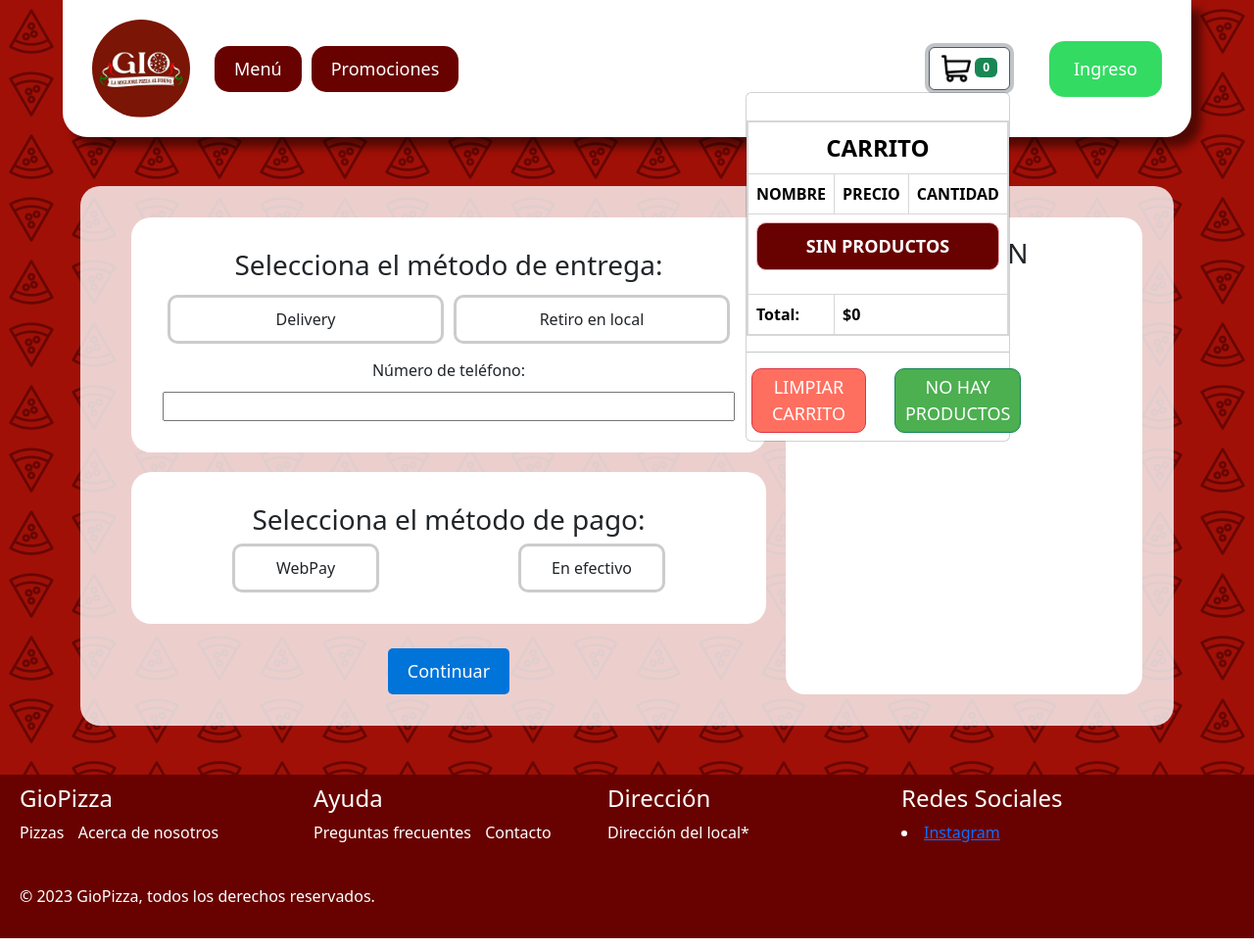
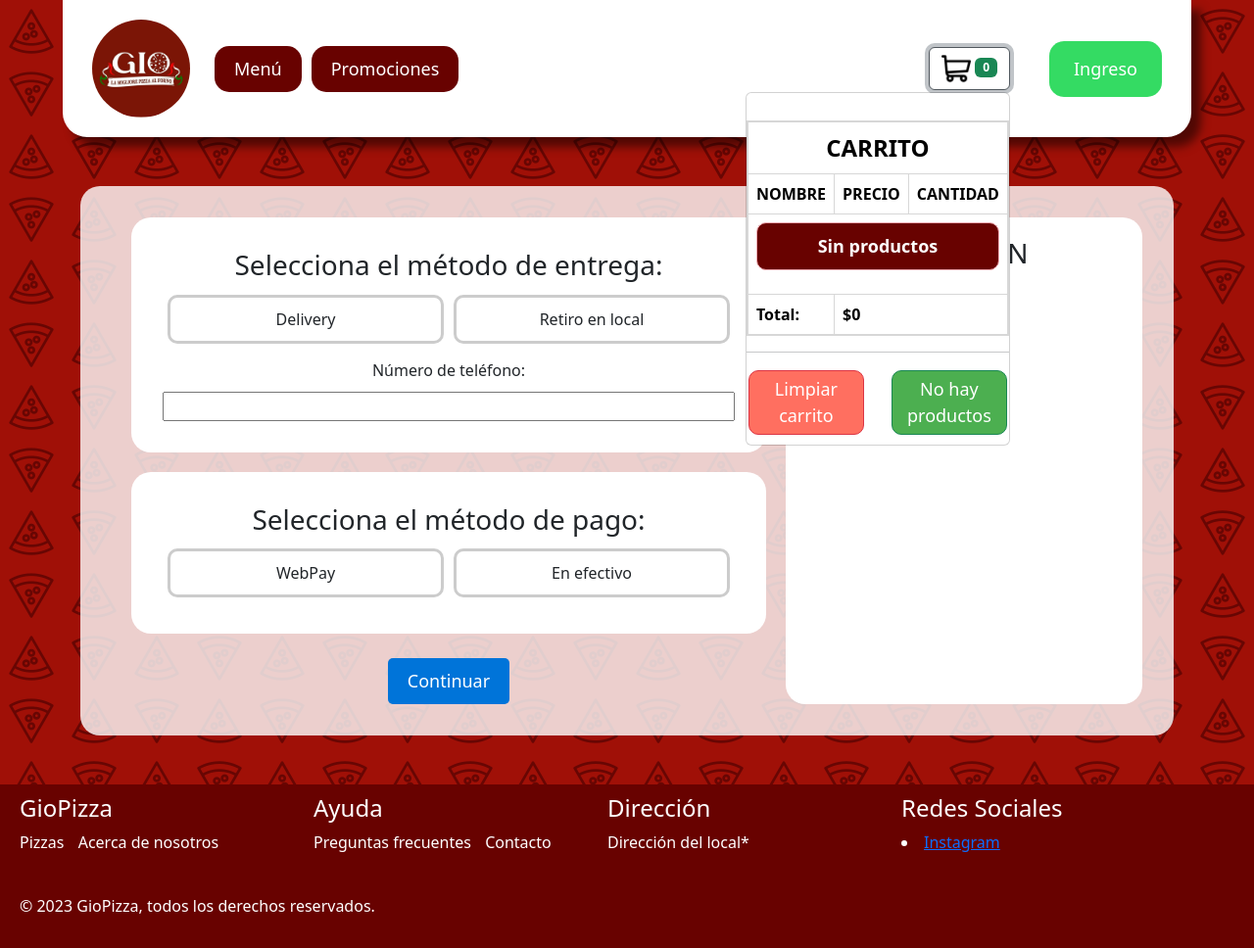
Before and after one commit to AxelRiffo/Proyecto_apt_ecommerce, a Django app: page /checkout/ in a window 1280 px wide, after a click that opens the changed part. Shown: the whole page at 98% size. Run offline with Django 4.2, Linux system fonts and the light colour scheme.

Commit message:
Arreglo css checkout y carrito

```diff
--- a/APT2/store/static/css/carrito.css
+++ b/APT2/store/static/css/carrito.css
@@ -6,7 +6,6 @@
 .text-center {
     font-size: 24px; /* Tamaño del texto */
     font-weight: bold; /* Texto en negrita */
-    text-transform: uppercase; /* Texto en mayúsculas */
 }
 
 /* Estilo para la tabla */
@@ -27,7 +26,7 @@
     font-size: 18px; /* Tamaño del texto */
     padding: 5px 10px; /* Espaciado interior */
     border-radius: 10px; /* Bordes redondeados */
-    margin-left: 5px; /* Espaciado izquierdo */
+    margin: 2px; /* Espaciado izquierdo */
 }
 
 /* Estilo para el botón "Limpiar" */
--- a/APT2/store/static/css/checkout.css
+++ b/APT2/store/static/css/checkout.css
@@ -1,4 +1,5 @@
 /* Estilos existentes */
+
 .body {
     display: flex;
     background-color: rgba(255, 255, 255, 0.80);
@@ -30,7 +31,6 @@
     justify-content: space-around;
 }
 
-
 .delivery-details {
     display: none;
 }
@@ -41,7 +41,9 @@
     text-align: center;
 }
 
-.delivery-info label, select, .comuna {
+.delivery-info label,
+select,
+.comuna {
     padding: 10px;
     margin: 0 auto;
 }
@@ -61,7 +63,7 @@
     margin: 5px;
 }
 
-label.selected {
+.delivery-options label.selected {
     background-color: rgb(225, 225, 225);
 }
 
@@ -74,7 +76,6 @@ label.selected {
     padding: 2em;
     border-radius: 20px;
     margin-top: 20px;
-
 }
 
 .payment-options {
@@ -82,19 +83,23 @@ label.selected {
     justify-content: space-around;
 }
 
-
 .payment-options label {
     display: inline-block;
     width: 150px;
     height: 50px;
     background-color: white;
     border: 3px solid #ccc;
+    flex: 1;
     text-align: center;
     padding: 10px;
     border-radius: 10px;
     cursor: pointer;
     transition: background-color 0.3s;
-    margin: 0px;
+    margin: 5px;
+}
+
+.payment-options label.selected {
+    background-color: rgb(225, 225, 225);
 }
 
 .payment-options label input {
--- a/APT2/store/templates/carrito.html
+++ b/APT2/store/templates/carrito.html
@@ -34,7 +34,7 @@
           {% else %}
             <tr>
               <td colspan="3">
-                <div class="alert alert-danger text-center">Sin Productos</div>
+                <div class="alert alert-danger text-center">Sin productos</div>
               </td>
             </tr>
           {% endif %}
```
Also changed, not shown: APT2/db.sqlite3.
